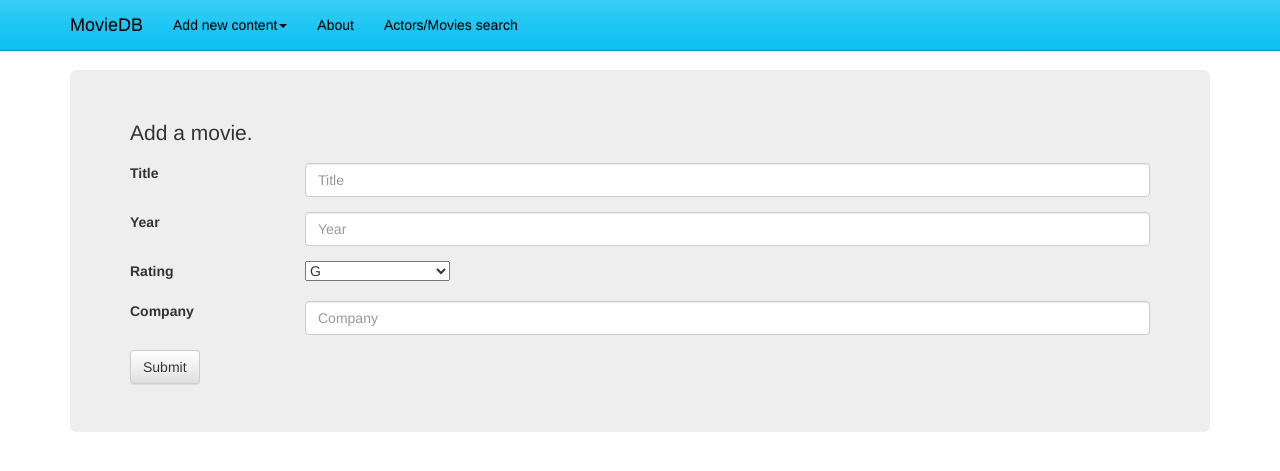
After one commit to m1c0l/movieDB, a PHP site: page /add-movie.php in a window 1280 px wide. The commit adds this page. Shown: the top 471 px of the page. Run offline with PHP 8.4, Linux system fonts and the light colour scheme.

Commit message:
add movies

```diff
--- /dev/null
+++ b/www/add-movie.php
@@ -0,0 +1,70 @@
+<?php
+$TITLE="Add Movies";
+include 'includes/header.php';
+?>
+<p>Add a movie.</p>
+<form action="add-movie.php" method="GET" class="form-horizontal">
+	<div class="form-group">
+		<label for="title" class="col-sm-2">Title </label>
+		<div class="col-sm-10">
+			<input type="text" class="form-control" name="title" placeholder="Title" maxlength="100" required>
+		</div>
+	</div>
+	<div class="form-group">
+		<label for="year" class="col-sm-2">Year </label>
+		<div class="col-sm-10">
+			<input type="number" class="form-control" name="year" placeholder="Year" required>
+		</div>
+	</div>
+	<div class="form-group">
+		<label for="rating" class="col-sm-2">Rating </label>
+		<div class="col-sm-10">
+			<select name="rating">
+				<option value="G">G</option>
+				<option value="PG">PG</option>
+				<option value="PG-13">PG-13</option>
+				<option value="R">R</option>
+				<option value="NC-17">NC-17</option>
+				<option value="surrendere">Rating Surrendered</option>
+			</select>
+		</div>
+	</div>
+	<div class="form-group">
+		<label for="company" class="col-sm-2">Company </label>
+		<div class="col-sm-10">
+			<input type="text" class="form-control" name="company" placeholder="Company" maxlength="50" required>
+		</div>
+	</div>
+
+	<button type="submit" class="btn btn-default">Submit</button>
+</form>
+
+<?php
+	if (count($_GET) > 0) {
+		$title = $_GET['title'];
+		$year = $_GET['year'];
+		$rating = $_GET['rating'];
+		$company = $_GET['company'];
+
+		$good_input = true;
+		$message = '';
+
+		$id = $mysqli->query("SELECT * FROM MaxMovieID")->fetch_assoc()['id'];
+		$mysqli->query("INSERT INTO Movie VALUES($id, '$title', $year, '$rating', '$company')");
+
+		if (!empty($mysqli->error)) {
+			$message = $mysqli->error;
+			$good_input = false;
+		}
+		else {
+			$mysqli->query("UPDATE MaxMovieID SET id = id + 1");
+			$message = "Successfully added \"$title\"!";
+		}
+		$color = $good_input ? "text-success" : "text-danger";
+		echo "<p class=\"$color\">$message</p>";
+	}
+?>
+
+<?php
+include 'includes/footer.php';
+?>
--- a/www/includes/header.php
+++ b/www/includes/header.php
@@ -34,13 +34,15 @@ $mysqli = new mysqli('localhost', 'cs143', '', 'CS143');
 				<div id="navbar" class="collapse navbar-collapse">
 					<ul class="nav navbar-nav">
 						<li class="dropdown">
-              						<a href="#" class="dropdown-toggle" data-toggle="dropdown" role="button" aria-haspopup="true" aria-expanded="false">Add new content<span class="caret"></span></a>
-              						<ul class="dropdown-menu">
-					        		<li><a href="add-actor.php">Add new actor</a></li>
-					        		<li><a href="add-director.php">Add new director</a></li>
-                						<li><a href="#">Something else here</a></li>
-                			        	</ul>
-            					</li>
+							<a href="#" class="dropdown-toggle" data-toggle="dropdown" role="button" aria-haspopup="true" aria-expanded="false">
+								Add new content<span class="caret"></span>
+							</a>
+							<ul class="dropdown-menu">
+								<li><a href="add-actor.php">Add new actor</a></li>
+								<li><a href="add-director.php">Add new director</a></li>
+								<li><a href="add-movie.php">Add new movie</a></li>
+							</ul>
+						</li>
 
 						<li><a href="#about">About</a></li>
 						<li><a href="search.php">Actors/Movies search</a></li>
```
